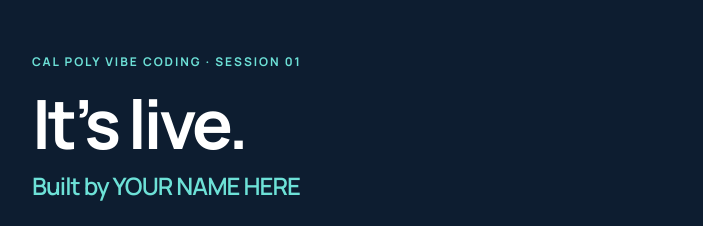
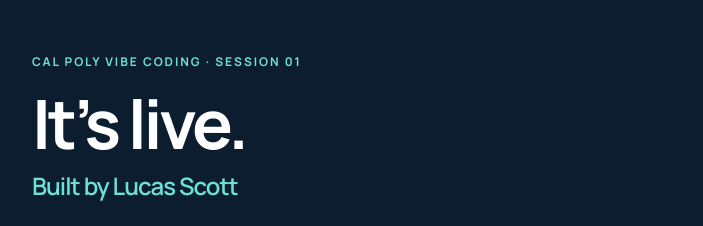
Before and after one commit to lucas44scott-netizen/cpvc-firstwebsite, a plain HTML site: page index.html in a window 1280 px wide. Shown: the top 226 px of the page, without its empty margins (288-991 px from the left). Drawn offline with Linux system fonts and the light colour scheme; a web font is replaced by a local one.

Commit message:
Update index.html

```diff
--- a/index.html
+++ b/index.html
@@ -112,7 +112,7 @@
   <h1>It&rsquo;s live.</h1>
 
   <!-- Step 5: change the name below to yours, then commit. -->
-  <p class="name">Built by YOUR NAME HERE</p>
+  <p class="name">Built by Lucas Scott</p>
 
   <p class="lead">
     This page is on the internet. Anyone you send this link to can open it,
```
